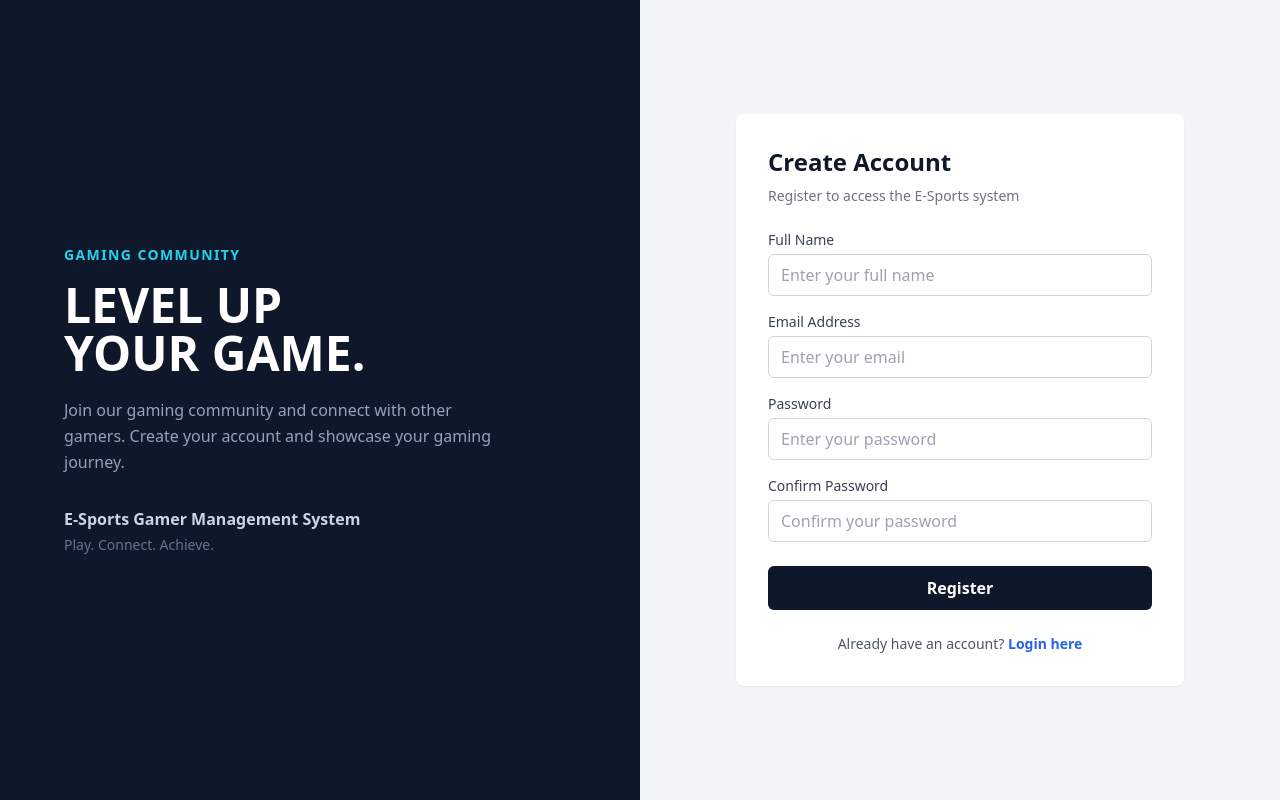
After one commit to CherrySagaysay/esports-app, a Laravel app: page /register in a window 1280 px wide. The commit adds this page. Run offline with Laravel 12, Linux system fonts and the light colour scheme; some libraries are stand-ins or nearby versions.

Commit message:
Add login and registration authentication

```diff
--- /dev/null
+++ b/app/Http/Controllers/AuthController.php
@@ -0,0 +1,94 @@
+<?php
+
+namespace App\Http\Controllers;
+
+use App\Models\User;
+use Illuminate\Http\Request;
+use Illuminate\Support\Facades\RateLimiter;
+use Illuminate\Support\Str;
+
+class AuthController extends Controller
+{
+    public function showRegistrationForm()
+    {
+        return view('auth.register');
+    }
+
+    public function register(Request $request)
+    {
+        $request->validate([
+            'name' => 'required|string|max:255',
+            'email' => 'required|string|email|max:255|unique:users',
+            'password' => 'required|string|min:8|confirmed',
+        ]);
+
+        User::create([
+            'name' => $request->name,
+            'email' => $request->email,
+            'password' => $request->password,
+        ]);
+
+        return redirect()
+            ->route('login')
+            ->with('success', 'Registration successful. Please log in.');
+    }
+
+
+    public function showLoginForm()
+    {
+        return view('auth.login');
+    }
+
+
+    public function login(Request $request)
+    {
+        $request->validate([
+            'email' => ['required', 'email'],
+            'password' => ['required'],
+        ]);
+
+        $email = Str::lower($request->email);
+
+        $key = Str::transliterate($email . '|' . $request->ip());
+
+        // Check if the user reached the attempt limit
+        if (RateLimiter::tooManyAttempts($key, 5)) {
+            $seconds = RateLimiter::availableIn($key);
+
+            return back()->withErrors([
+                'email' => "Too many login attempts. Please try again in {$seconds} seconds.",
+            ])->onlyInput('email');
+        }
+
+        $credentials = [
+            'email' => $email,
+            'password' => $request->password,
+        ];
+
+        if (auth()->attempt($credentials)) {
+            RateLimiter::clear($key);
+
+            $request->session()->regenerate();
+
+            return redirect()->intended(route('gamers.index'));
+        }
+
+        // Record failed login attempt
+        RateLimiter::hit($key, 60);
+
+        return back()->withErrors([
+            'email' => 'Invalid email or password.',
+        ])->onlyInput('email');
+    }
+
+    public function logout(Request $request)
+    {
+        auth()->logout();
+
+        $request->session()->invalidate();
+        $request->session()->regenerateToken();
+
+        return redirect()->route('login');
+    }
+
+}
--- /dev/null
+++ b/resources/views/auth/register.blade.php
@@ -0,0 +1,124 @@
+<!DOCTYPE html>
+<html lang="en">
+
+<head>
+    <meta charset="UTF-8">
+    <meta name="viewport" content="width=device-width, initial-scale=1.0">
+    <title>Register - E-Sports</title>
+    <script src="https://cdn.tailwindcss.com"></script>
+</head>
+
+<body class="bg-gray-100 min-h-screen">
+
+    <div class="min-h-screen grid md:grid-cols-2">
+
+        <div class="bg-slate-900 text-white flex flex-col justify-center px-10 py-12 md:px-16">
+
+            <p class="text-sm font-bold tracking-widest text-cyan-400 mb-4">
+                GAMING COMMUNITY
+            </p>
+
+            <h1 class="text-4xl md:text-5xl font-bold leading-tight mb-5">
+                LEVEL UP <br>
+                YOUR GAME.
+            </h1>
+
+            <p class="text-slate-400 leading-relaxed max-w-md">
+                Join our gaming community and connect with other gamers.
+                Create your account and showcase your gaming journey.
+            </p>
+
+            <div class="mt-8">
+                <p class="text-slate-300 font-semibold">
+                    E-Sports Gamer Management System
+                </p>
+                <p class="text-slate-500 text-sm mt-1">
+                    Play. Connect. Achieve.
+                </p>
+            </div>
+
+        </div>
+
+        <div class="flex items-center justify-center px-6 py-12">
+
+            <div class="bg-white w-full max-w-md p-8 rounded-lg shadow-sm">
+
+                <h1 class="text-2xl font-bold mb-2 text-slate-900">
+                    Create Account
+                </h1>
+
+                <p class="text-gray-500 mb-6 text-sm">
+                    Register to access the E-Sports system
+                </p>
+
+                @if ($errors->any())
+                    <div class="bg-red-100 text-red-700 p-3 rounded mb-4 text-sm">
+                        @foreach ($errors->all() as $error)
+                            <p>{{ $error }}</p>
+                        @endforeach
+                    </div>
+                @endif
+
+                <form action="{{ route('register') }}" method="POST">
+                    @csrf
+
+                    <div class="mb-4">
+                        <label class="block mb-1 font-medium text-sm text-gray-700">
+                            Full Name
+                        </label>
+                        <input type="text" name="name" value="{{ old('name') }}" placeholder="Enter your full name"
+                            class="w-full border border-gray-300 rounded-md px-3 py-2 focus:outline-none focus:ring-2 focus:ring-cyan-400"
+                            required>
+                    </div>
+
+                    <div class="mb-4">
+                        <label class="block mb-1 font-medium text-sm text-gray-700">
+                            Email Address
+                        </label>
+                        <input type="email" name="email" value="{{ old('email') }}" placeholder="Enter your email"
+                            class="w-full border border-gray-300 rounded-md px-3 py-2 focus:outline-none focus:ring-2 focus:ring-cyan-400"
+                            required>
+                    </div>
+
+                    <div class="mb-4">
+                        <label class="block mb-1 font-medium text-sm text-gray-700">
+                            Password
+                        </label>
+                        <input type="password" name="password" placeholder="Enter your password"
+                            class="w-full border border-gray-300 rounded-md px-3 py-2 focus:outline-none focus:ring-2 focus:ring-cyan-400"
+                            required>
+                    </div>
+
+                    <div class="mb-6">
+                        <label class="block mb-1 font-medium text-sm text-gray-700">
+                            Confirm Password
+                        </label>
+                        <input type="password" name="password_confirmation" placeholder="Confirm your password"
+                            class="w-full border border-gray-300 rounded-md px-3 py-2 focus:outline-none focus:ring-2 focus:ring-cyan-400"
+                            required>
+                    </div>
+
+                    <button type="submit"
+                        onclick="this.disabled = true; this.innerText = 'Registering...'; this.form.submit();"
+                        class="w-full bg-slate-900 text-white py-2.5 rounded-md font-semibold hover:bg-slate-700 transition disabled:opacity-50">
+                        Register
+                    </button>
+
+                </form>
+
+                <p class="text-center text-sm mt-6 text-gray-600">
+                    Already have an account?
+                    <a href="{{ route('login') }}" class="font-semibold text-blue-600 hover:underline">
+                        Login here
+                    </a>
+                </p>
+
+            </div>
+
+        </div>
+
+    </div>
+
+</body>
+
+</html>
--- a/routes/web.php
+++ b/routes/web.php
@@ -1,15 +1,32 @@
 <?php
 
 use Illuminate\Support\Facades\Route;
+use App\Http\Controllers\AuthController;
 use App\Http\Controllers\GamerController;
 
+// Guest Routes
+Route::middleware('guest')->group(function () {
 
-Route::get('/home', function () {
-    return view('welcome');
+    Route::get('/register', [AuthController::class, 'showRegistrationForm'])
+        ->name('register');
+
+    Route::post('/register', [AuthController::class, 'register']);
+
+    Route::get('/login', [AuthController::class, 'showLoginForm'])
+        ->name('login');
+
+    Route::post('/login', [AuthController::class, 'login']);
 });
 
-Route::get('/', [GamerController::class, 'index'])
-    ->name('gamers.index');
+// Authenticated Routes
+Route::middleware('auth')->group(function () {
 
-Route::post('/gamers', [GamerController::class, 'store'])
-    ->name('gamers.store');
+    Route::get('/', [GamerController::class, 'index'])
+        ->name('gamers.index');
+
+    Route::post('/gamers', [GamerController::class, 'store'])
+        ->name('gamers.store');
+
+    Route::post('/logout', [AuthController::class, 'logout'])
+        ->name('logout');
+});
```
Also changed, not shown: resources/views/auth/login.blade.php (added, +112 -0 lines), resources/views/gamers/index.blade.php (+16 -6 lines).
